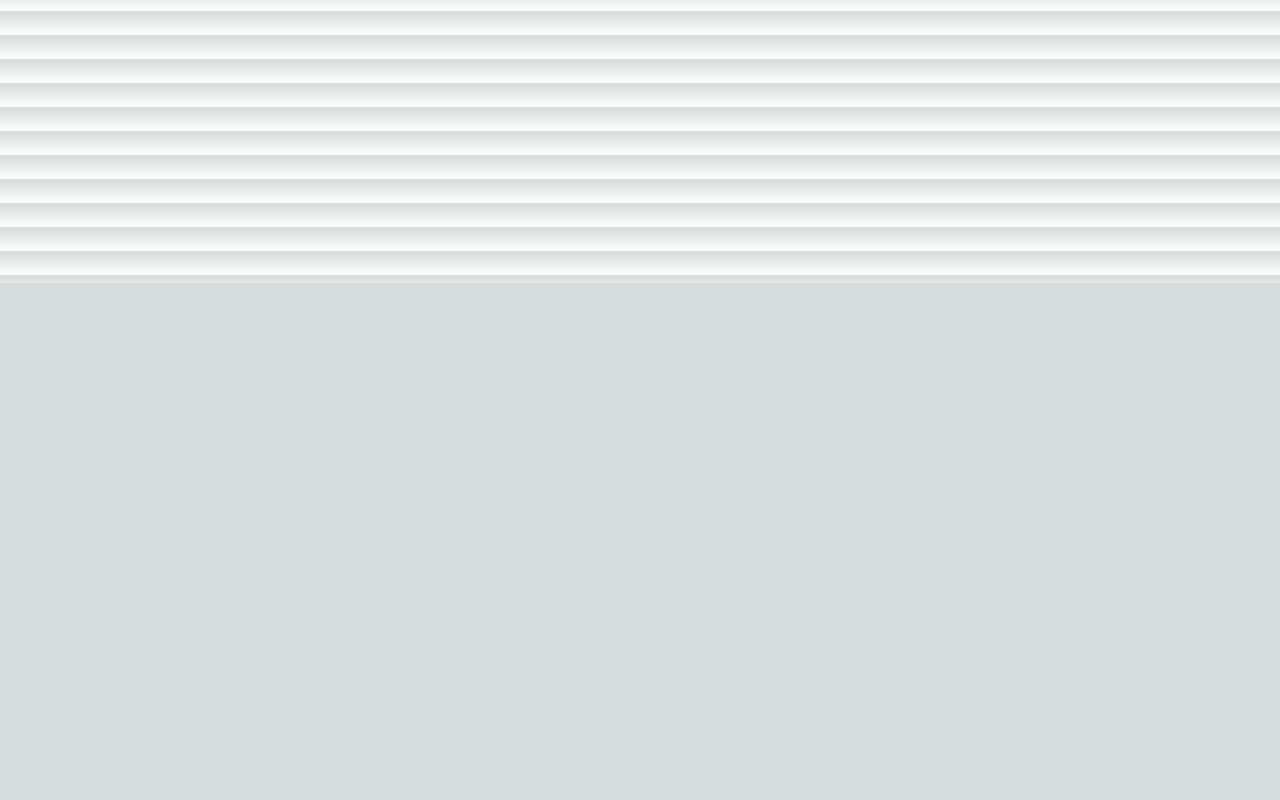
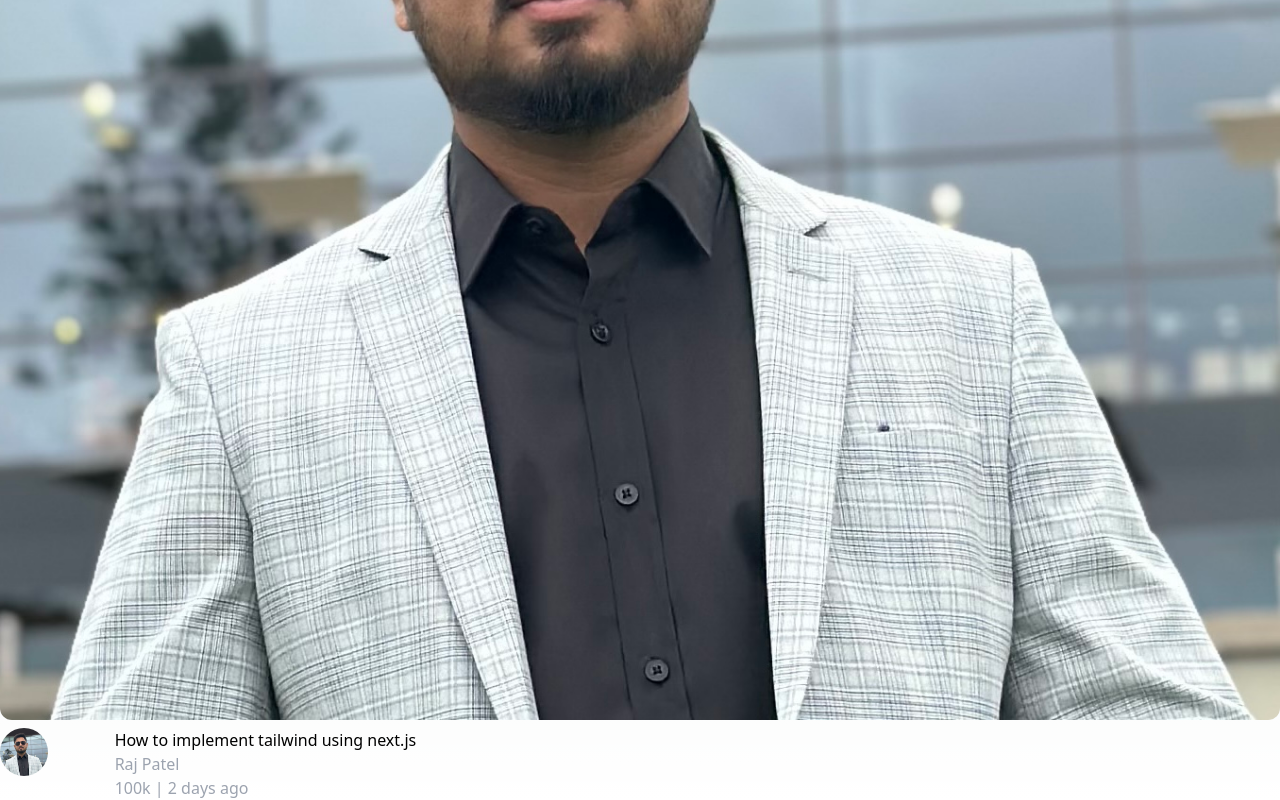
Before and after one commit to raj8980/mern_learn, a Next.js app in the folder youtube_clone_tailwind_react/: page / in a window 1280 px wide. Shown: the part 517-1317 px from the top of the page. Before the commit the page ends 800 px from the top, so only its background shows below. Built offline with nearby package versions, Linux system fonts and the light colour scheme.

Commit message:
Implemented basic tailwind with one single component of youtube video card.

```diff
--- a/youtube_clone_tailwind_react/src/components/VideoCard.tsx
+++ b/youtube_clone_tailwind_react/src/components/VideoCard.tsx
@@ -1,7 +1,19 @@
-export function VideoCard(){
-    return (
-        <div>
-            Hi From Video Card Component
+export function VideoCard(props: any) {
+  return (
+    <div>
+      <img className="rounded-xl" src={props.image}></img>
+      <div className="grid grid-cols-12 pt-2">
+        <div className="col-span-1">
+          <img className="rounded-full w-12 h-12" src={props.thumbImage}></img>
         </div>
-    );
+        <div className="col-span-11 pl-2">
+          <div>{props.title}</div>
+          <div className="text-gray-400 text-base">{props.author}</div>
+          <div className="text-gray-400 text-base">
+            {props.views} | {props.timestamp}
+          </div>
+        </div>
+      </div>
+    </div>
+  );
 }
--- a/youtube_clone_tailwind_react/src/pages/index.tsx
+++ b/youtube_clone_tailwind_react/src/pages/index.tsx
@@ -7,7 +7,14 @@ const inter = Inter({ subsets: ["latin"] });
 export default function Home() {
   return (
     <div>
-      <VideoCard/>
+      <VideoCard
+        title={"How to implement tailwind using next.js"}
+        image="image.jpg"
+        thumbImage="image.jpg"
+        author="Raj Patel"
+        views="100k"
+        timestamp="2 days ago"
+      />
     </div>
   );
 }
```
Also changed, not shown: youtube_clone_tailwind_react/public/Image.jpg (added).
